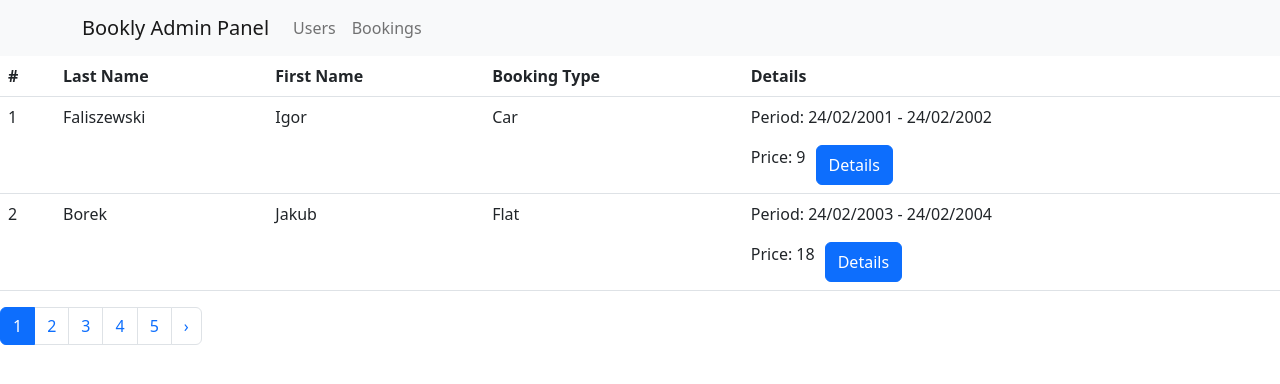
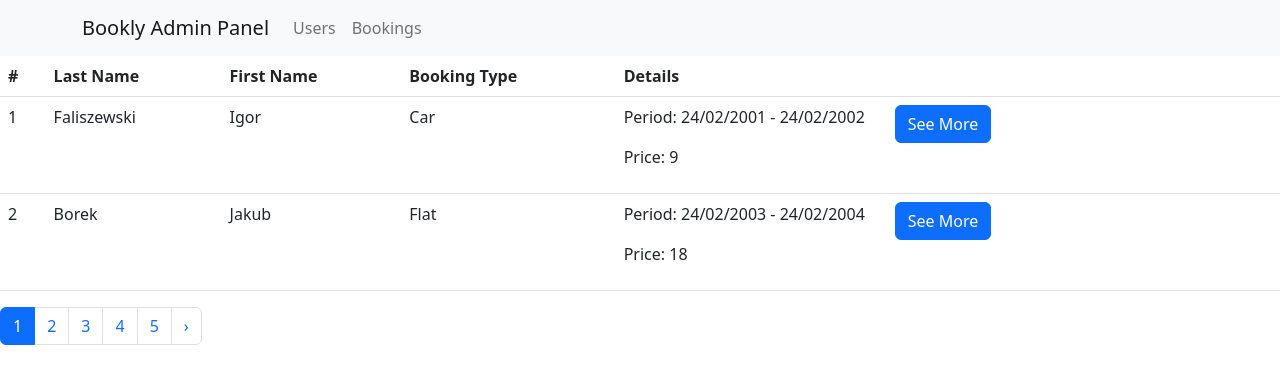
Before and after one commit to PW-React-Bookly/bookly-web, a React (Create React App) app: page /bookings in a window 1280 px wide. Shown: the top 384 px of the page. Built offline with nearby package versions, Linux system fonts and the light colour scheme; what recoil-persist would draw is missing.

Commit message:
Changed details button

```diff
--- a/src/components/bookings/BookingsTableRowDetails.tsx
+++ b/src/components/bookings/BookingsTableRowDetails.tsx
@@ -9,15 +9,17 @@
 
     const buttonStyle = {
         display: 'flex',
-        gap: 10
+        gap: 30
     }
     return (
         <div>
-            <p>Period: {dateToString(props.booking.dateFrom)} - {dateToString(props.booking.dateTo)}</p>
             <div style={buttonStyle}>
-                <p>Price: {props.booking.price}</p>
-                <Button onClick={() => setModalShow(true)}>
-                    Details
+                <div>
+                    <p>Period: {dateToString(props.booking.dateFrom)} - {dateToString(props.booking.dateTo)}</p>
+                    <p>Price: {props.booking.price}</p>
+                </div>
+                <Button onClick={() => setModalShow(true)} style={{height: "50%"}}>
+                    See More
                 </Button>
             </div>
             <BookingDetailsModal booking={props.booking} show={modalShow} onHide={() => setModalShow(false)}/>
```
